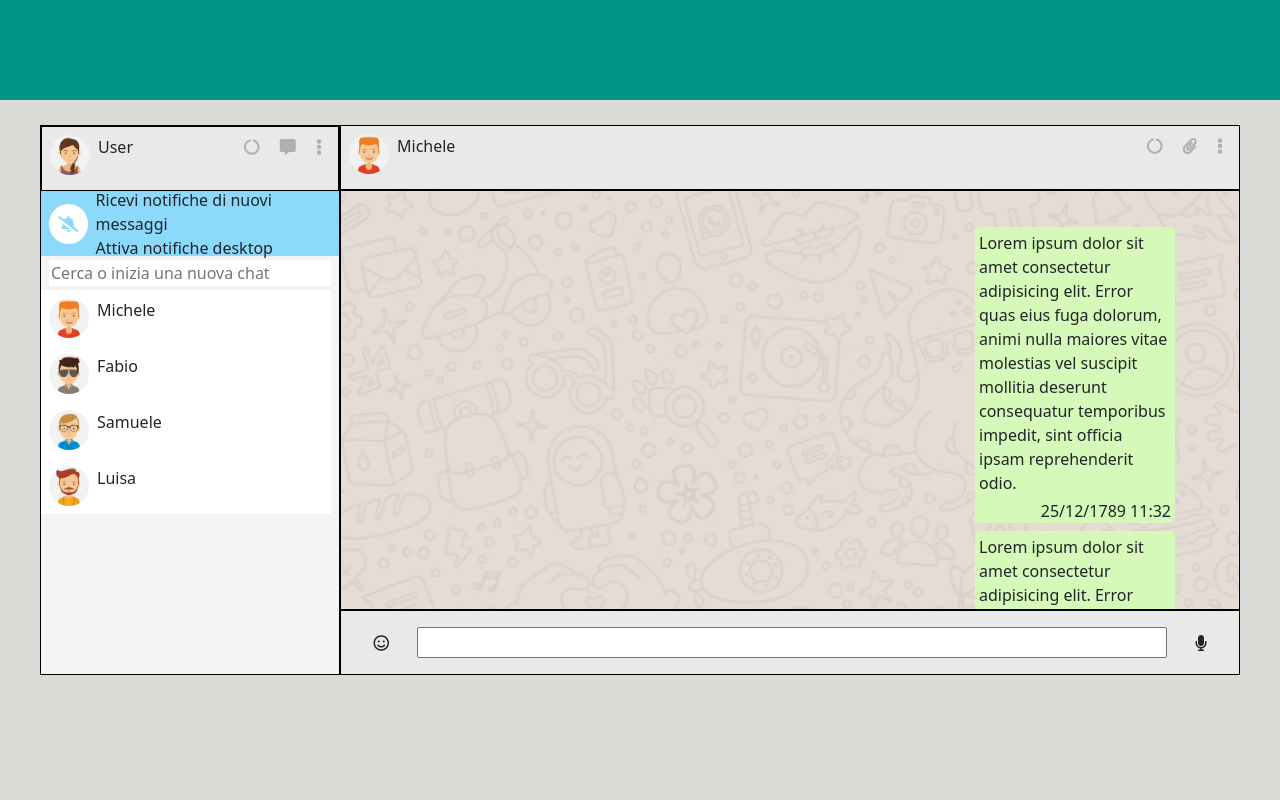
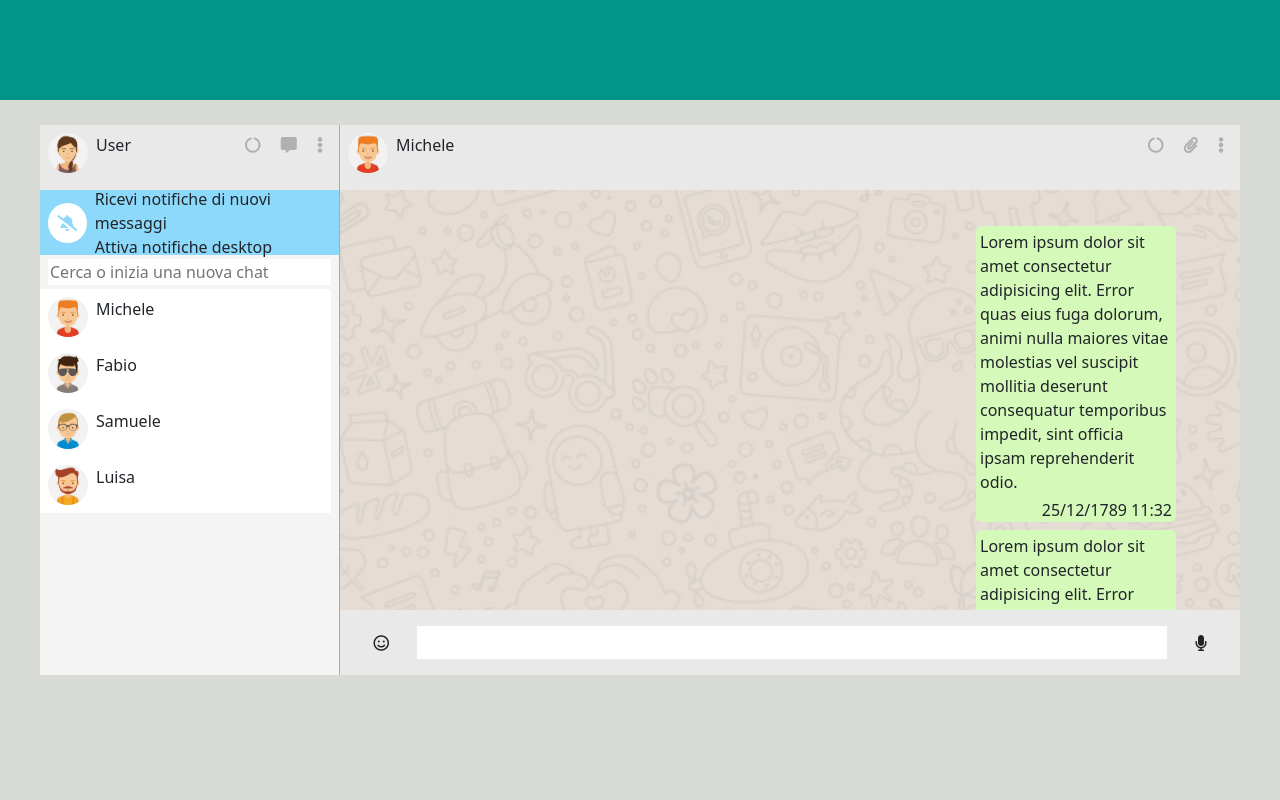
Before and after one commit to GalluFrancesco/vue-boolzapp, a plain HTML site: page index.html in a window 1280 px wide. Drawn offline with nearby package versions, Linux system fonts and the light colour scheme.

Commit message:
Remove: border-color

```diff
--- a/css/style.css
+++ b/css/style.css
@@ -17,6 +17,10 @@
 
 img{
     border-radius: 100%;
+}
+
+input{
+    border: none;
 }
 
 /* background app */
@@ -42,13 +46,12 @@ img{
 
 .side-application{
     width: 300px;
-    border: black solid 1px;
     background-color: #F5F4F4;
+    border-right: darkgray solid 1px;
 }
 
 .user-container{
     height: 65px;
-    border: black solid 1px;
     background-color: #E9E9E9;
 }
 
@@ -69,16 +72,11 @@ img{
     color: #8DD9FB;
 }
 
-.search{
-    border: none;
-}
-
 /* main */
 
 .main-application{
     background: url("../img/mine.jpg") repeat-y;
     background-size: cover;
-    border: black solid 1px;
     margin-top: 65px;
     margin-bottom: 65px;
     padding: 32px 64px;
@@ -87,7 +85,6 @@ img{
 
 .this-contact{
     height: 65px;
-    border: black solid 1px;
     margin-left: 300px;
     background-color: #E9E9E9;
 }
@@ -109,7 +106,6 @@ img{
 
 .footer-main{
     height: 65px;
-    border: black solid 1px;
     margin-left: 300px;
     background-color: #E9E9E9;
     text-align: center;
```
